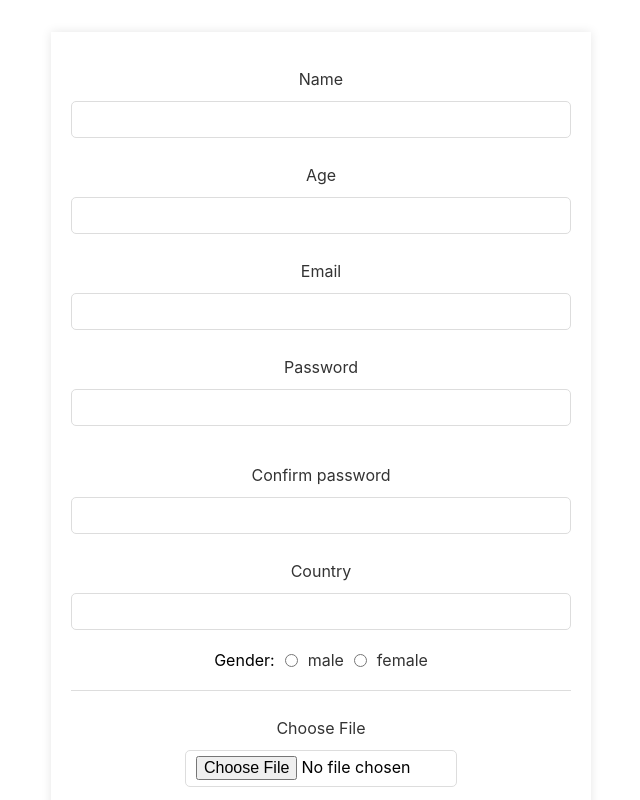
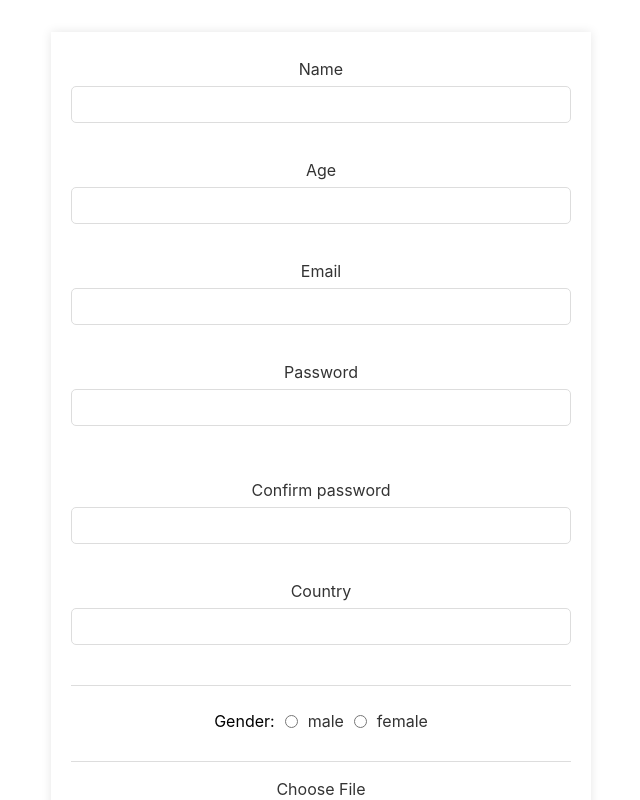
Before and after one commit to nvalkovich/react2023Q4-forms, a React (Vite) app: page /with-hook-form in a window 1280 px wide. Shown: the top 800 px of the page, without its empty margins (319-959 px from the left). Built offline with nearby package versions, Linux system fonts and the light colour scheme.

Commit message:
feat: refactor code

```diff
--- a/src/components/CountryAutocomplete.css
+++ b/src/components/CountryAutocomplete.css
@@ -5,14 +5,10 @@
   width: 100%;
 }
 
-.country-input-container input {
-  margin: 10px 0px 0px 0px;
-}
-
 .autocomplete {
   position: absolute;
   left: 0;
-  top: 87px;
+  top: 75px;
   width: inherit;
   background: white;
   list-style: none;
@@ -22,6 +18,7 @@
   height: auto;
   overflow: auto;
   box-shadow: 0px 0px 10px rgba(0, 0, 0, 0.1);
+  z-index: 5;
 }
 
 .autocomplete__item {
--- a/src/components/CountryAutocomplete.tsx
+++ b/src/components/CountryAutocomplete.tsx
@@ -50,6 +50,7 @@ export const CountryAutocomplete = React.forwardRef<
       <div className="country-input-container">
         <label htmlFor="country">Country</label>
         <input
+          id="country"
           onChange={onChangeInput}
           onBlur={onBlurInput}
           value={searchValue}
--- a/src/components/DataTiles.css
+++ b/src/components/DataTiles.css
@@ -5,7 +5,7 @@
 }
 
 #new {
-  animation: backlight_disappeare 7s ease;
+  animation: backlight_disappeare 10s ease;
 }
 
 @keyframes backlight_disappeare {
--- a/src/components/DataTiles.tsx
+++ b/src/components/DataTiles.tsx
@@ -22,6 +22,7 @@ export const DataTiles = ({ data }: DataTilesProps) => {
               <p>Age: {dataItem.age}</p>
               <p>Email: {dataItem.email}</p>
               <p>Password: {dataItem.password}</p>
+              <p>Confirmed password: {dataItem.password}</p>
               <p>Gender: {dataItem.gender}</p>
               <p>
                 Conditions accepted:{' '}
--- a/src/index.css
+++ b/src/index.css
@@ -41,6 +41,7 @@ button {
   background-color: rgba(0, 0, 0, 0.1);
   cursor: pointer;
   transition: background-color 0.25s;
+  margin-top: 15px;
 }
 
 button:hover {
@@ -57,8 +58,36 @@ form {
   gap: 10px;
 }
 
-.form-with-hook {
+.form {
   margin-bottom: 200px;
+}
+
+.form__item {
+  display: flex;
+  flex-direction: column;
+  position: relative;
+  padding-bottom: 20px;
+}
+
+.password-input {
+  display: flex;
+  flex-direction: column;
+  padding-bottom: 5px;
+}
+
+.password-strength {
+  margin-top: 10px;
+}
+
+.error-message {
+  position: absolute;
+  width: 100%;
+  bottom: 0px;
+  color: red;
+  font-size: 12px;
+  margin: 0;
+  text-align: center;
+  margin: 0 auto;
 }
 
 form {
@@ -73,8 +102,8 @@ form {
 label {
   font-size: 16px;
   color: #333;
-  margin-top: 15px;
-  margin-bottom: 0px;
+  margin-top: 5px;
+  margin-bottom: 5px;
 }
 
 input {
@@ -95,8 +124,11 @@ input {
   display: flex;
   justify-content: center;
   width: 100%;
-  height: 40px;
+  height: 20px;
   align-items: center;
+  margin-top: 10px;
+  padding-top: 25px;
+  border-top: 1px solid #ddd;
 }
 
 .gender-radio {
@@ -155,11 +187,10 @@ input[type='file'] {
 }
 
 .conditions-checkbox-container {
-  margin: 10px;
   display: flex;
   align-items: center;
   justify-content: center;
-  padding-top: 20px;
+  padding-top: 30px;
   border-top: 1px solid #ddd;
 }
 
--- a/src/pages/FormWithHook.tsx
+++ b/src/pages/FormWithHook.tsx
@@ -40,45 +40,68 @@ export const FormWithHook = () => {
   };
 
   return (
-    <form onSubmit={handleSubmit(onSubmit)} className="form-with-hook">
+    <form onSubmit={handleSubmit(onSubmit)} className="form">
+      <div className="form__item">
         <label htmlFor="name">Name</label>
-      <input {...register('name')} />
+        <input id="name" {...register('name')} />
         {errors.name && <p className="error-message">{errors.name.message}</p>}
+      </div>
 
+      <div className="form__item">
         <label htmlFor="age">Age</label>
-      <input type="number" {...register('age')} />
+        <input id="age" type="number" {...register('age')} />
         {errors.age && <p className="error-message">{errors.age.message}</p>}
+      </div>
 
+      <div className="form__item">
         <label htmlFor="email">Email</label>
-      <input {...register('email')} />
-      {errors.email && <p className="error-message">{errors.email.message}</p>}
+        <input id="email" {...register('email')} />
+        {errors.email && (
+          <p className="error-message">{errors.email.message}</p>
+        )}
+      </div>
 
+      <div className="form__item">
+        <div className="password-input">
           <label htmlFor="password">Password</label>
-      <input {...register('password')} />
+          <input id="password" {...register('password')} />
           <div
             className="password-strength"
             style={getPasswordStyles(getValues('password') || '')}
           ></div>
+        </div>
         {errors.password && (
           <p className="error-message">{errors.password.message}</p>
         )}
+      </div>
 
+      <div className="form__item">
         <label htmlFor="confirmPassword">Confirm password</label>
-      <input {...register('confirmPassword')} />
+        <input id="confirmPassword" {...register('confirmPassword')} />
         {errors.confirmPassword && (
           <p className="error-message">{errors.confirmPassword.message}</p>
         )}
+      </div>
 
+      <div className="form__item">
         <CountryAutocomplete {...register('country')} />
         {errors.country && (
           <p className="error-message">{errors.country.message}</p>
         )}
+      </div>
 
+      <div className="form__item">
         <div className="gender-radio-container">
           <p>Gender:</p>
           <div className="gender-radio">
-          <input type="radio" id="male" value="male" {...register('gender')} />
+            <input
+              type="radio"
+              id="male"
+              value="male"
+              {...register('gender')}
+            />
             <label htmlFor="male">male</label>
+
             <input
               type="radio"
               id="female"
@@ -91,22 +114,33 @@ export const FormWithHook = () => {
         {errors.gender && (
           <p className="error-message">{errors.gender.message}</p>
         )}
+      </div>
 
+      <div className="form__item">
         <div className="file-input-container">
           <label htmlFor="file">Choose File</label>
           <input id="file" type="file" {...register('file')} />
+          {errors.file && (
+            <p className="error-message">{errors.file.message}</p>
+          )}
         </div>
-      {errors.file && <p className="error-message">{errors.file.message}</p>}
+      </div>
 
+      <div className="form__item">
         <div className="conditions-checkbox-container">
           <label htmlFor="conditionsAccepted">
             I agree to the terms and conditions
           </label>
-        <input type="checkbox" {...register('conditionsAccepted')} />
+          <input
+            id="conditionsAccepted"
+            type="checkbox"
+            {...register('conditionsAccepted')}
+          />
         </div>
         {errors.conditionsAccepted && (
           <p className="error-message">{errors.conditionsAccepted.message}</p>
         )}
+      </div>
 
       {Object.entries(errors).length ? (
         <button type="submit" disabled>
--- a/src/pages/UncontrolledForm.tsx
+++ b/src/pages/UncontrolledForm.tsx
@@ -63,8 +63,23 @@ export const Uncontrolled = () => {
       country: countryRef.current?.value,
     };
 
-    const isFormValid = await formSchema.isValid(data, {
+    const isFormValid = await formSchema
+      .validate(data, {
         abortEarly: false,
+      })
+      .catch((err) => {
+        const errors = err.inner.reduce(
+          (acc: object, error: ValidationError) => {
+            const path = error.path as string;
+            return {
+              ...acc,
+              [path]: error.message,
+            };
+          },
+          {}
+        );
+
+        setErrors(errors);
       });
 
     if (isFormValid) {
@@ -83,52 +98,62 @@ export const Uncontrolled = () => {
       }, 1000);
 
       setErrors(errorsDefaultState);
-    } else {
-      formSchema.validate(data, { abortEarly: false }).catch((err) => {
-        const errors = err.inner.reduce(
-          (acc: object, error: ValidationError) => {
-            const path = error.path as string;
-            return {
-              ...acc,
-              [path]: error.message,
-            };
-          },
-          {}
-        );
-
-        setErrors(errors);
-      });
     }
   };
 
   return (
-    <form onSubmit={handleSubmit} noValidate>
-      <label>Name</label>
-      <input ref={nameRef} name="name" />
+    <form onSubmit={handleSubmit} className="form" noValidate>
+      <div className="form__item">
+        <label htmlFor="name">Name</label>
+        <input id="name" ref={nameRef} name="name" />
         {errors.name && <p className="error-message">{errors.name}</p>}
+      </div>
 
-      <label>Age</label>
-      <input type="number" ref={ageRef} name="age" />
+      <div className="form__item">
+        <label htmlFor="age">Age</label>
+        <input id="age" type="number" ref={ageRef} name="age" />
         {errors.age && <p className="error-message">{errors.age}</p>}
+      </div>
 
-      <label>Email</label>
-      <input ref={emailRef} name="email" />
+      <div className="form__item">
+        <label htmlFor="email">Email</label>
+        <input id="email" ref={emailRef} name="email" />
         {errors.email && <p className="error-message">{errors.email}</p>}
+      </div>
 
-      <label>Password</label>
-      <input ref={passwordRef} name="password" onChange={onPasswordChange} />
+      <div className="form__item">
+        <label htmlFor="password">Password</label>
+        <input
+          id="password"
+          ref={passwordRef}
+          name="password"
+          onChange={onPasswordChange}
+        />
         <div
           className="password-strength"
           style={getPasswordStyles(password || '')}
         ></div>
         {errors.password && <p className="error-message">{errors.password}</p>}
+      </div>
 
-      <label>Confirm password</label>
-      <input ref={confirmPasswordRef} name="confirmPassword" />
+      <div className="form__item">
+        <label htmlFor="confirmPassword">Confirm password</label>
+        <input
+          id="confirmPassword"
+          ref={confirmPasswordRef}
+          name="confirmPassword"
+        />
         {errors.confirmPassword && (
           <p className="error-message">{errors.confirmPassword}</p>
         )}
+      </div>
 
+      <div className="form__item">
+        <CountryAutocomplete ref={countryRef} name="country" />
+        {errors.country && <p className="error-message">{errors.country}</p>}
+      </div>
+
+      <div className="form__item">
         <div className="gender-radio-container">
           <p>Gender:</p>
           <div className="gender-radio">
@@ -151,7 +176,17 @@ export const Uncontrolled = () => {
           </div>
         </div>
         {errors.gender && <p className="error-message">{errors.gender}</p>}
+      </div>
 
+      <div className="form__item">
+        <div className="file-input-container">
+          <label htmlFor="file">Choose File</label>
+          <input id="file" type="file" ref={fileRef} />
+        </div>
+        {errors.file && <p className="error-message">{errors.file}</p>}
+      </div>
+
+      <div className="form__item">
         <div className="conditions-checkbox-container">
           <label htmlFor="conditionsAccepted">
             I agree to the terms and conditions
@@ -160,20 +195,13 @@ export const Uncontrolled = () => {
             ref={conditionsAcceptedRef}
             type="checkbox"
             name="conditionsAccepted"
+            id="conditionsAccepted"
           />
         </div>
         {errors.conditionsAccepted && (
           <p className="error-message">{errors.conditionsAccepted}</p>
         )}
-
-      <div className="file-input-container">
-        <label htmlFor="file">Choose File</label>
-        <input id="file" type="file" ref={fileRef} />
       </div>
-      {errors.file && <p className="error-message">{errors.file}</p>}
-
-      <CountryAutocomplete ref={countryRef} name="country" />
-      {errors.country && <p className="error-message">{errors.country}</p>}
 
       <button type="submit">Submit</button>
     </form>
--- a/src/utils/yup/formSchema.ts
+++ b/src/utils/yup/formSchema.ts
@@ -10,10 +10,14 @@ export const formSchema = yup.object().shape({
     .required('Name is a required field'),
   age: yup
     .number()
-    .typeError('Age is a required field')
+    .required('Age is a required field')
+    .typeError('Age must be a number')
     .min(0, 'Age must be positive number')
-    .required('Age is a required field'),
-  email: yup.string().email().required('Email is a required field'),
+    .max(100, 'Age must be between 0 - 100 years'),
+  email: yup
+    .string()
+    .email('Invalid email address')
+    .required('Email is a required field'),
   password: yup
     .string()
     .min(6, 'Password must be 6 or more characters')
@@ -29,7 +33,7 @@ export const formSchema = yup.object().shape({
   gender: yup
     .string()
     .nonNullable()
-    .typeError('Gender is required field')
+    .typeError('Gender must be selected')
     .strict(true)
     .required('Gender is a required field'),
   conditionsAccepted: yup
```
Lines whose indentation alone changed are shown as unchanged.
